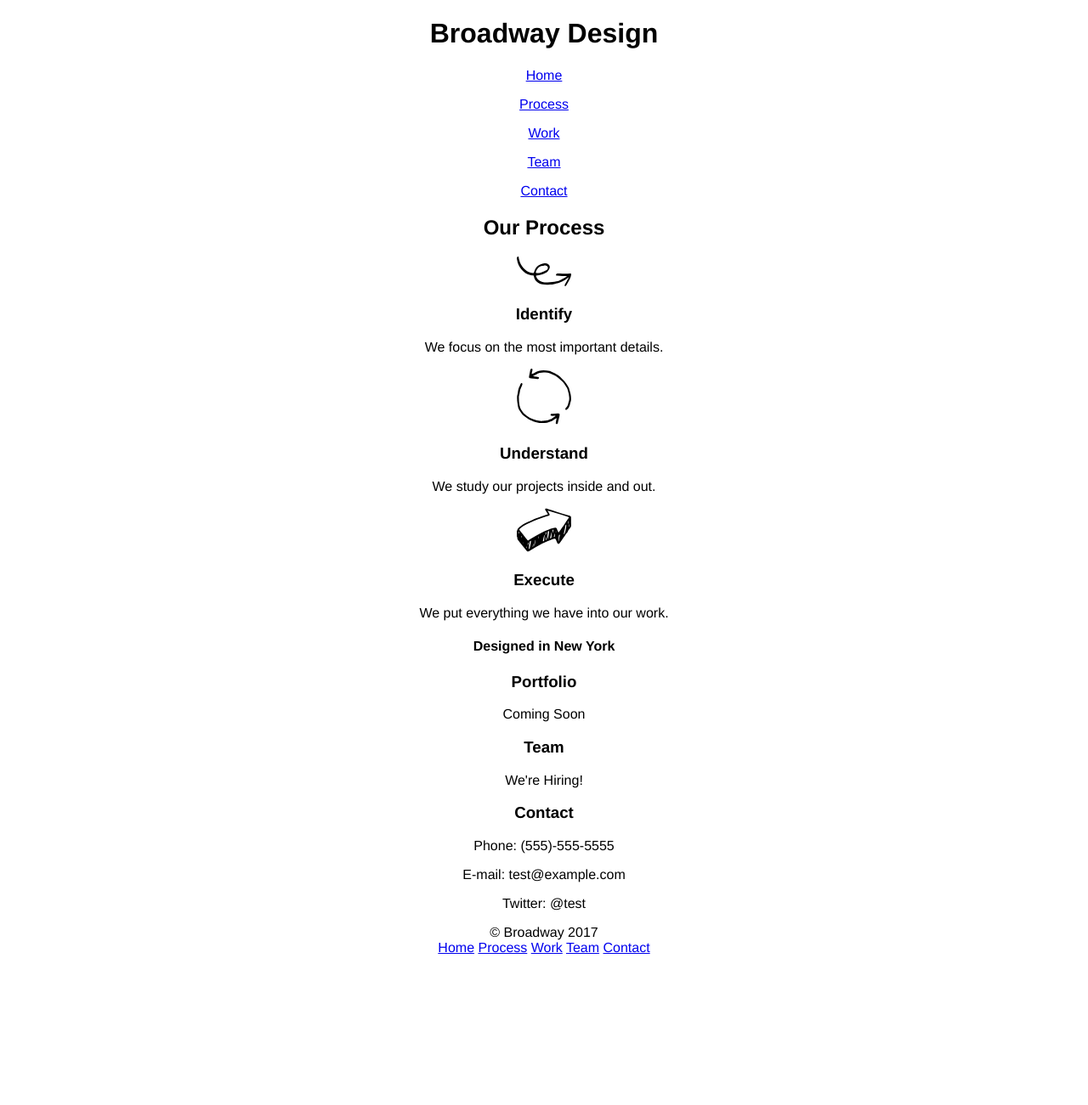
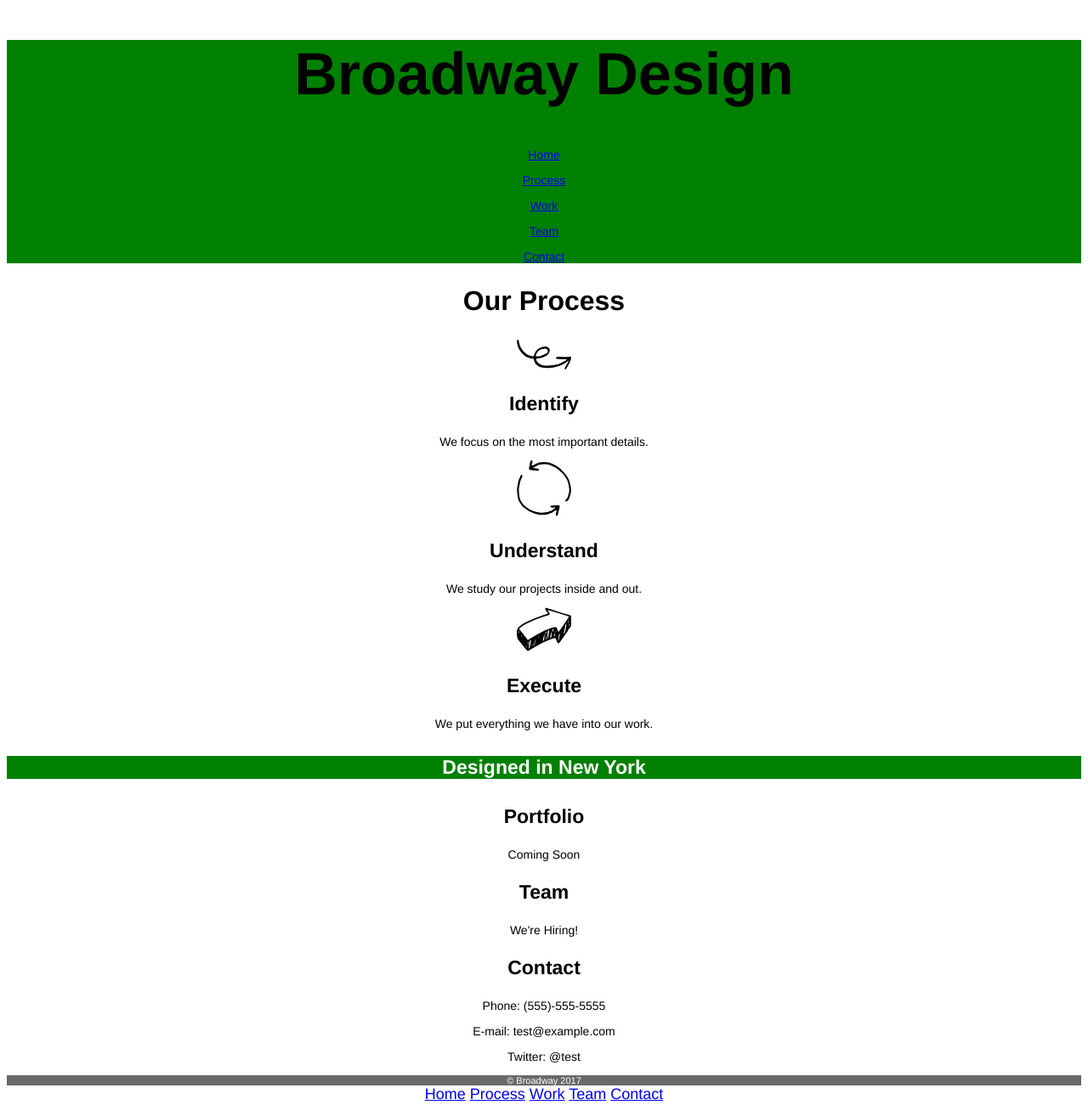
Before and after one commit to brunomanser/broadway, a plain HTML site: page index.html in a window 1280 px wide. Shown: the whole page at 85% size. Before the commit the page ends 1133 px from the top, so only its background shows below. Drawn offline with Linux system fonts and the light colour scheme.

Commit message:
CSS with background color instead of image

```diff
--- a/index.html
+++ b/index.html
@@ -6,6 +6,7 @@
  <link rel="stylesheet" href="resources/css/style.css" type="text/css">
  </head>
  <body>
+   <div>
 <!-- Title-->
 <h1>Broadway Design</h1>
 <!-- Navigation -->
@@ -16,6 +17,7 @@
   <p><a href="#team">Team</a></p>
   <p><a href="#contact">Contact</a></p>
 </nav>
+</div>
 <!-- Content -->
 <h2>Our Process</h2>
 <img src="resources/images/identify.svg">
--- a/resources/css/style.css
+++ b/resources/css/style.css
@@ -2,3 +2,50 @@ body {
   font-family: Helvetica;
   text-align: center;
 }
+
+p {
+  font-size: 14px;
+}
+
+h1 {
+  font-size: 70px;
+  font-weight: bold;
+}
+
+h2 {
+  font-size: 32px;
+  font-weight: bold;
+}
+
+h3 {
+  font-size: 23px;
+  font-weight: bold;
+}
+
+h4 {
+  font-size: 23px;
+  font-weight: bold;
+  color: white;
+  /* Not working
+  background-image: url("../resources/images/the-flatiron-building.png");
+  */
+  background-color: green;
+}
+
+footer {
+  font-size: 11px;
+  background-color: dimgray;
+  color: white;
+}
+
+nav {
+  font-size: 18px;
+  color: white;
+}
+
+div {
+    /* Not working
+  background-image: url("../resources/images/the-flatiron-building.png");
+    */
+      background-color: green;
+}
```
